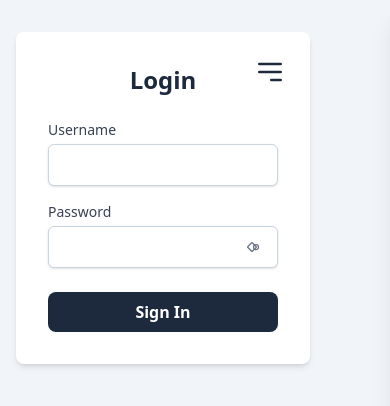
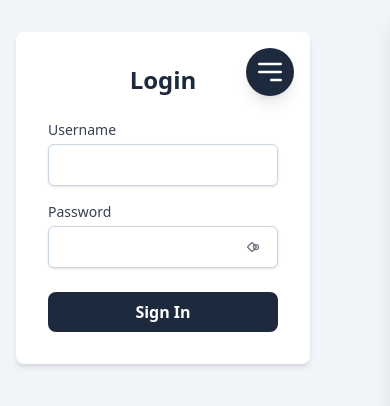
Before and after one commit to raspadrone/password-manager-desktop, a React (Vite) app: page /login in a window 390 px wide. Shown: the top 406 px of the page. Built offline with nearby package versions, Linux system fonts and the light colour scheme.

Commit message:
frontend - inverse hamburger button colors updated

```diff
--- a/src/components/MenuButton.tsx
+++ b/src/components/MenuButton.tsx
@@ -1,19 +1,45 @@
-function HamburgerIcon() {
-    return (
-        <svg className="w-8 h-8" fill="none" stroke="currentColor" viewBox="0 0 24 24" xmlns="http://www.w3.org/2000/svg">
-            <path strokeLinecap="round" strokeLinejoin="round" strokeWidth={2} d="M4 6h16M4 12h16m-7 6h7" />
-        </svg>
-    );
-}
-
 export default function MenuButton({ onClick }: { onClick: () => void }) {
     return (
         <button
             onClick={onClick}
-            className="p-2 rounded-full hover:bg-slate-200 transition-colors"
+            className="p-2 rounded-full bg-slate-800 text-white shadow-lg hover:bg-slate-700 focus:outline-none focus:ring-2 focus:ring-slate-500 focus:ring-opacity-75 transition-colors"
             aria-label="Open navigation menu"
         >
-            <HamburgerIcon />
+            <svg
+                className="w-8 h-8"
+                fill="none"
+                stroke="currentColor"
+                viewBox="0 0 24 24"
+                xmlns="http://www.w3.org/2000/svg"
+            >
+                <path
+                    strokeLinecap="round"
+                    strokeLinejoin="round"
+                    strokeWidth={2}
+                    d="M4 6h16M4 12h16m-7 6h7"
+                />
+            </svg>
         </button>
     );
 }
+
+
+// function HamburgerIcon() {
+//     return (
+//         <svg className="w-8 h-8" fill="none" stroke="currentColor" viewBox="0 0 24 24" xmlns="http://www.w3.org/2000/svg">
+//             <path strokeLinecap="round" strokeLinejoin="round" strokeWidth={2} d="M4 6h16M4 12h16m-7 6h7" />
+//         </svg>
+//     );
+// }
+
+// export default function MenuButton({ onClick }: { onClick: () => void }) {
+//     return (
+//         <button
+//             onClick={onClick}
+//             className="p-2 rounded-full hover:bg-slate-200 transition-colors"
+//             aria-label="Open navigation menu"
+//         >
+//             <HamburgerIcon />
+//         </button>
+//     );
+// }
```
